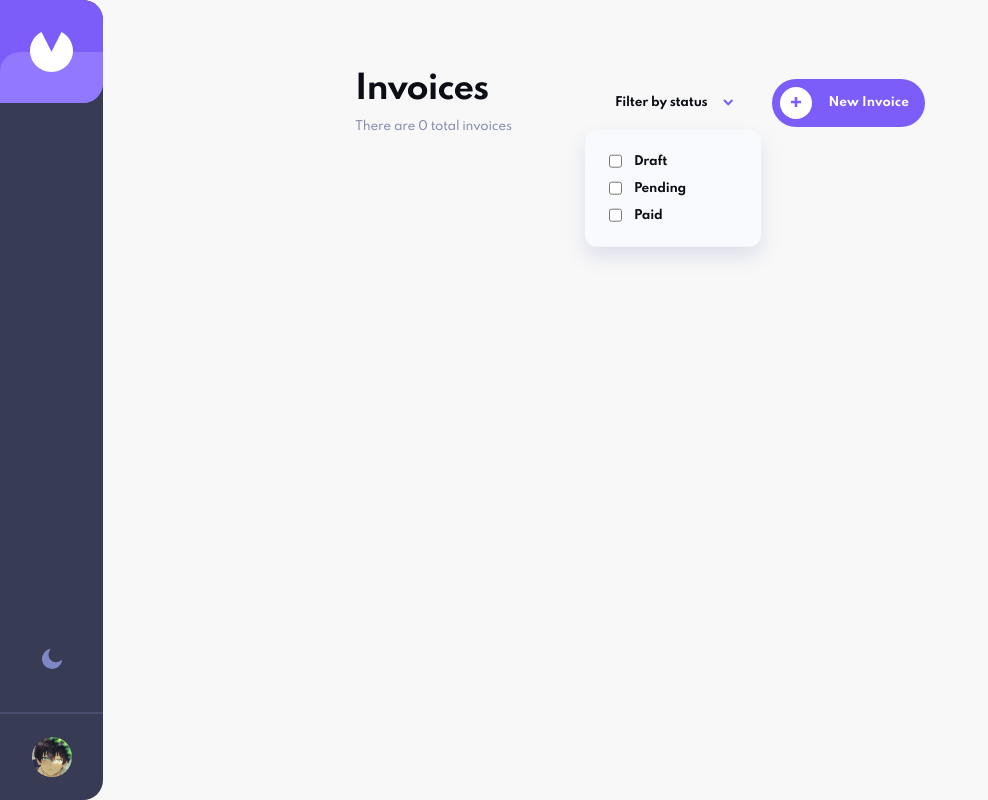
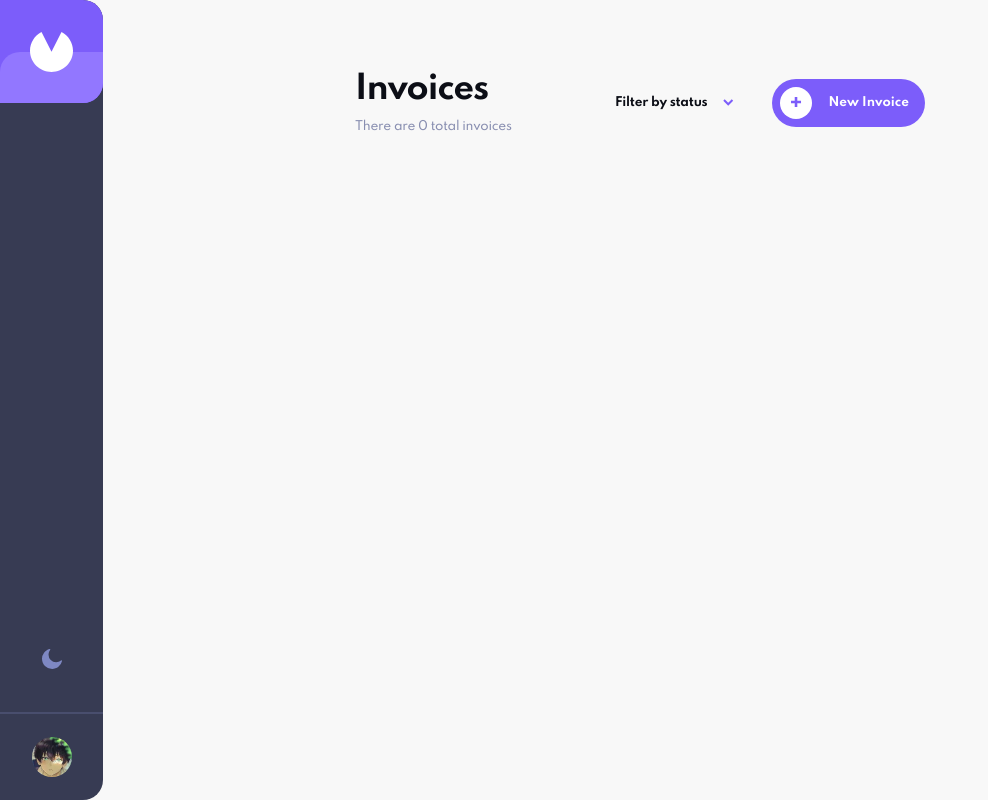
Before and after one commit to Euuphi/invoice-app, a Next.js app: page / in a window 1280 px wide. Shown: the whole page, without its empty margins (0-988 px from the left). Built offline with nearby package versions, Linux system fonts and the light colour scheme.

Commit message:
Allow filter options menu to open and close

```diff
--- a/src/components/ui/FilterOptions/FilterOptions.js
+++ b/src/components/ui/FilterOptions/FilterOptions.js
@@ -1,3 +1,4 @@
+import { useState } from "react";
 import styled from "styled-components";
 // Components
 import FilterOptionsButton from "./FilterOptionsButton";
@@ -8,11 +9,13 @@ const Container = styled.div`
 `;
 
 const FilterOptions = () => {
+    const [menuOpen, setMenuOpen] = useState(false);
+
     // TODO: Add filter functionality for viewing invoices
     return (
         <Container>
-            <FilterOptionsButton />
-            <FilterOptionsDropdown />
+            <FilterOptionsButton setMenu={setMenuOpen} />
+            {menuOpen && <FilterOptionsDropdown />}
         </Container>
     );
 };
--- a/src/components/ui/FilterOptions/FilterOptionsButton.js
+++ b/src/components/ui/FilterOptions/FilterOptionsButton.js
@@ -23,10 +23,10 @@ const DownArrowIcon = styled(DownArrowSVG)`
     margin-left: x;
 `;
 
-const FilterOptionsButton = () => {
+const FilterOptionsButton = ({ setMenu }) => {
     const clickHandler = () => {
-        // TODO: Add filter menu open and close functionality
-        console.log("Filter button clicked");
+        // Toggle menu open state
+        setMenu((prevState) => !prevState);
     };
 
     return (
```
